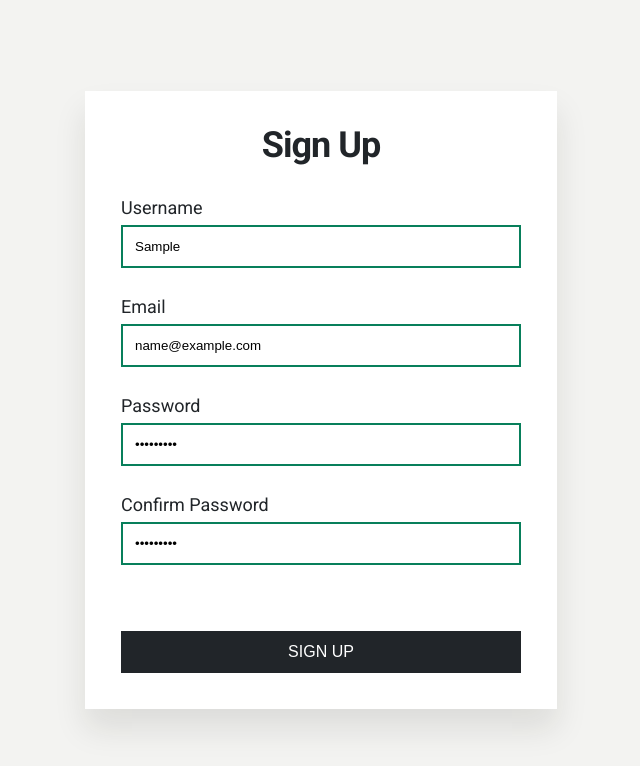
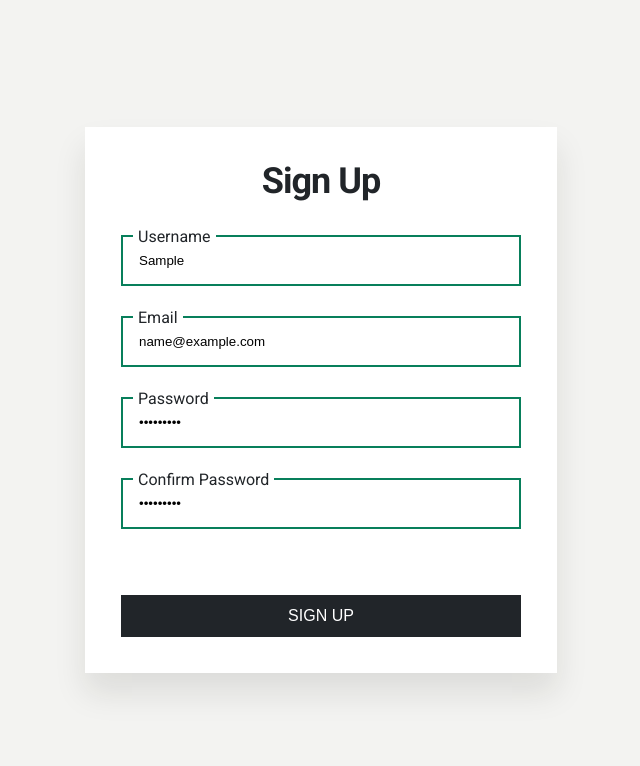
Before and after one commit to SayedM009/P03-Sign-Up-UI1, a plain HTML site: page index.html in a window 1280 px wide. Both pictures are taken after typing "Sample", "name@example.com", "Sample123", "Sample123" into the empty fields and a click on the button "SIGN UP". Shown: the whole page, without its empty margins (319-959 px from the left). Drawn offline with Linux system fonts and the light colour scheme.

Commit message:
I added the lable up behavior and set functionally to check the each input field is empty or not to apply the lable up behavior

```diff
--- a/app.js
+++ b/app.js
@@ -1,46 +1,51 @@
-const form = document.querySelector('.sign__up-form');
-const username = document.getElementById('username');
-const email = document.getElementById('email');
-const password = document.getElementById('password');
-const confirmPassword = document.getElementById('confirm-password');
-const signUpBtn = document.querySelector('.sign__up-form-button');
+const form = document.querySelector(".sign__up-form");
+const username = document.getElementById("username");
+const email = document.getElementById("email");
+const password = document.getElementById("password");
+const confirmPassword = document.getElementById("confirm-password");
+const signUpBtn = document.querySelector(".sign__up-form-button");
+const signUpInputs = document.querySelectorAll(".sign__up-form-input");
 
-function success(input){
-    const errorElement = input.parentElement.querySelector('.sign__up-form-error');
-    input.classList.add('sucess');
-    input.classList.remove('error');
-    errorElement.classList.add('hide');
+function success(input) {
+  const errorElement = input.parentElement.parentElement.querySelector(
+    ".sign__up-form-error"
+  );
+  input.classList.add("sucess");
+  input.classList.remove("error");
+  errorElement.classList.add("hide");
 }
 
-
-function error(input,message){
-    const errorElement = input.parentElement.querySelector('.sign__up-form-error');
-    input.classList.add('error');
+function error(input, message) {
+  const errorElement = input.parentElement.parentElement.querySelector(
+    ".sign__up-form-error"
+  );
+  input.classList.add("error");
   errorElement.textContent = message;
-    errorElement.classList.remove('hide');
+  errorElement.classList.remove("hide");
 }
 
 function getInputName(input) {
   return input.id.charAt(0).toUpperCase() + input.id.slice(1);
 }
 
-
 function checkInputs(inputsArr) {
-    inputsArr.forEach(input => {
-        if(input.value.length === 0){
-            error(input,`${getInputName(input)} is required`);
+  inputsArr.forEach((input) => {
+    if (input.value.length === 0) {
+      error(input, `${getInputName(input)} is required`);
     } else {
       success(input);
     }
-    })
+  });
 }
 
-
-function checkInputLength(input,min,max){
-    if(input.value.length < min){
-        error(input,`${getInputName(input)} must be at least ${min} characters`);
-    } else if(input.value.length > max){
-        error(input,`${checkInputLength(input)} must be less than ${max} characters`);
+function checkInputLength(input, min, max) {
+  if (input.value.length < min) {
+    error(input, `${getInputName(input)} must be at least ${min} characters`);
+  } else if (input.value.length > max) {
+    error(
+      input,
+      `${checkInputLength(input)} must be less than ${max} characters`
+    );
   } else {
     success(input);
   }
@@ -49,26 +54,37 @@ function checkInputLength(input,min,max){
 function checkEmail(input) {
   const re =
     /^(([^<>()[\]\.,;:\s@\"]+(\.[^<>()[\]\.,;:\s@\"]+)*)|(\".+\"))@(([^<>()[\]\.,;:\s@\"]+\.)+[^<>()[\]\.,;:\s@\"]{2,})$/i;
-    if(re.test(input.value.trim())){
+  if (re.test(input.value.trim())) {
     success(input);
   } else {
-        error(input, 'Email is not valid');
+    error(input, "Email is not valid");
   }
 }
 
 function checkPasswordMatch(input1, input2) {
-    if(input1.value !== input2.value){
-        error(input2, 'Passwords do not match');
+  if (input1.value !== input2.value) {
+    error(input2, "Passwords do not match");
   }
 }
 
-
-form.addEventListener('submit', (e) => {
-    e.preventDefault()
+form.addEventListener("submit", (e) => {
+  e.preventDefault();
   checkInputs([username, email, password, confirmPassword]);
   checkInputLength(username, 3, 15);
   checkInputLength(password, 6, 25);
   checkInputLength(confirmPassword, 6, 25);
   checkEmail(email);
   checkPasswordMatch(password, confirmPassword);
-})
+  e.defaultPrevented();
+});
+
+signUpInputs.forEach((input) => {
+  input.addEventListener("focus", function () {
+    this.nextElementSibling.classList.add("label__up");
+    this.classList.add("input__border--process");
+  });
+
+  input.addEventListener("blur", function () {
+    if (!this.value) this.nextElementSibling.classList.remove("label__up");
+  });
+});
--- a/index.html
+++ b/index.html
@@ -1,14 +1,17 @@
 <!DOCTYPE html>
 <html lang="en">
   <head>
-    <meta charset="UTF-8">
-    <meta name="viewport" content="width=device-width, initial-scale=1.0">
+    <meta charset="UTF-8" />
+    <meta name="viewport" content="width=device-width, initial-scale=1.0" />
     <!-- Google Font Roboto -->
-    <link rel="preconnect" href="https://fonts.googleapis.com">
-    <link rel="preconnect" href="https://fonts.gstatic.com" crossorigin>
-    <link href="https://fonts.googleapis.com/css2?family=Roboto:ital,wght@0,100;0,300;0,400;0,500;0,700;0,900;1,100;1,300;1,400;1,500;1,700;1,900&display=swap" rel="stylesheet">
+    <link rel="preconnect" href="https://fonts.googleapis.com" />
+    <link rel="preconnect" href="https://fonts.gstatic.com" crossorigin />
+    <link
+      href="https://fonts.googleapis.com/css2?family=Roboto:ital,wght@0,100;0,300;0,400;0,500;0,700;0,900;1,100;1,300;1,400;1,500;1,700;1,900&display=swap"
+      rel="stylesheet"
+    />
     <script defer src="app.js"></script>
-    <link rel="stylesheet" type="text/css" href="./style.css">
+    <link rel="stylesheet" type="text/css" href="./style.css" />
     <title>Sign Up</title>
   </head>
   <body>
@@ -16,26 +19,40 @@
       <h1 class="sign__up-title">Sign Up</h1>
       <form class="sign__up-form">
         <div class="sign__up-form-group">
+          <div class="up__behavior">
+            <input type="text" id="username" class="sign__up-form-input" />
             <label for="name" class="sign__up-form-label">Username</label>
-                <input type="text" id="username" class="sign__up-form-input" placeholder="Enter username">
+          </div>
           <span class="sign__up-form-error hide">Error Message</span>
         </div>
 
         <div class="sign__up-form-group">
+          <div class="up__behavior">
+            <input type="email" id="email" class="sign__up-form-input" />
             <label for="email" class="sign__up-form-label">Email</label>
-                <input type="email" id="email" class="sign__up-form-input" placeholder="Enter email">
+          </div>
           <span class="sign__up-form-error hide">Error Message</span>
         </div>
 
         <div class="sign__up-form-group">
+          <div class="up__behavior">
+            <input type="password" id="password" class="sign__up-form-input" />
             <label for="password" class="sign__up-form-label">Password</label>
-                <input type="password" id="password" class="sign__up-form-input" placeholder="Enter password">
+          </div>
           <span class="sign__up-form-error hide">Error Message</span>
         </div>
 
         <div class="sign__up-form-group">
-                <label for="confirm-password" class="sign__up-form-label">Confirm Password</label>
-                <input type="password" id="confirm-password" class="sign__up-form-input" placeholder="Confirm password again">
+          <div class="up__behavior">
+            <input
+              type="password"
+              id="confirm-password"
+              class="sign__up-form-input"
+            />
+            <label for="confirm-password" class="sign__up-form-label"
+              >Confirm Password</label
+            >
+          </div>
           <span class="sign__up-form-error hide">Error Message</span>
         </div>
 
--- a/style.css
+++ b/style.css
@@ -1,23 +1,90 @@
-
 :root {
-	--primary-color:#212529;
-	--secondary-color:rgb(25 26 23 / .1);
+  --primary-color: #212529;
+  --secondary-color: rgb(25 26 23 / 0.1);
   --input-validation-true: #087f5b;
   --input-validation-false: #e03131;
 }
-html, body, div, span, applet, object, iframe,
-h1, h2, h3, h4, h5, h6, p, blockquote, pre,
-a, abbr, acronym, address, big, cite, code,
-del, dfn, em, img, ins, kbd, q, s, samp,
-small, strike, strong, sub, sup, tt, var,
-b, u, i, center,
-dl, dt, dd, ol, ul, li,
-fieldset, form, label, legend,
-table, caption, tbody, tfoot, thead, tr, th, td,
-article, aside, canvas, details, embed,
-figure, figcaption, footer, header, hgroup,
-menu, nav, output, ruby, section, summary,
-time, mark, audio, video {
+html,
+body,
+div,
+span,
+applet,
+object,
+iframe,
+h1,
+h2,
+h3,
+h4,
+h5,
+h6,
+p,
+blockquote,
+pre,
+a,
+abbr,
+acronym,
+address,
+big,
+cite,
+code,
+del,
+dfn,
+em,
+img,
+ins,
+kbd,
+q,
+s,
+samp,
+small,
+strike,
+strong,
+sub,
+sup,
+tt,
+var,
+b,
+u,
+i,
+center,
+dl,
+dt,
+dd,
+ol,
+ul,
+li,
+fieldset,
+form,
+label,
+legend,
+table,
+caption,
+tbody,
+tfoot,
+thead,
+tr,
+th,
+td,
+article,
+aside,
+canvas,
+details,
+embed,
+figure,
+figcaption,
+footer,
+header,
+hgroup,
+menu,
+nav,
+output,
+ruby,
+section,
+summary,
+time,
+mark,
+audio,
+video {
   margin: 0;
   padding: 0;
   border: 0;
@@ -26,22 +93,35 @@ time, mark, audio, video {
   vertical-align: baseline;
 }
 /* HTML5 display-role reset for older browsers */
-article, aside, details, figcaption, figure,
-footer, header, hgroup, menu, nav, section {
+article,
+aside,
+details,
+figcaption,
+figure,
+footer,
+header,
+hgroup,
+menu,
+nav,
+section {
   display: block;
 }
 body {
   line-height: 1;
 }
-ol, ul {
+ol,
+ul {
   list-style: none;
 }
-blockquote, q {
+blockquote,
+q {
   quotes: none;
 }
-blockquote:before, blockquote:after,
-q:before, q:after {
-	content: '';
+blockquote:before,
+blockquote:after,
+q:before,
+q:after {
+  content: "";
   content: none;
 }
 table {
@@ -58,16 +138,17 @@ body {
   padding-right: 20px;
   padding-left: 20px;
 }
-h1, label {
+h1,
+label {
   color: var(--primary-color);
 }
 /* 10 / 12 / 14 / 16 / 18 / 20 / 24 / 30 / 36 / 44 / 52 / 62 / 74 / 86 / 98  */
 
 /* Sign up form */
 .sign__up {
-	width:400px;
+  width: 400px;
   background-color: #fff;
-	padding:24px 36px;
+  padding: 24px 36px;
   box-shadow: 0 20px 30px 0 var(--secondary-color);
 }
 
@@ -84,24 +165,38 @@ h1, label {
   .sign__up h1 {
     margin-bottom: 24px;
   }
-
 }
 
-.sign__up .sign__up-form-group {
+.sign__up .sign__up-form-group,
+.sign__up .up__behavior {
   display: flex;
   flex-direction: column;
 }
 
-.sign__up-form-group label {
-	font-size: 18px;
-	font-size: 400;
-	margin-bottom: 8px;
+.sign__up .up__behavior {
+  position: relative;
 }
 
 .sign__up-form-group input {
   border: 1px solid var(--secondary-color);
-	padding:12px ;
+  padding: 16px;
   margin-bottom: 6px;
+  outline: none;
+}
+
+.sign__up-form-group label {
+  font-size: 16px;
+  font-size: 400;
+  position: absolute;
+  top: 16px;
+  left: 12px;
+  transition: all 0.3s;
+}
+
+.label__up {
+  transform: translateY(-22px);
+  background: #fff;
+  padding: 0 5px 0 5px;
 }
 
 .sucess {
@@ -116,8 +211,6 @@ h1, label {
   border: 1px solid var(--primary-color);
 }
 
-
-
 .sign__up-form-error {
   font-size: 12px;
   color: var(--input-validation-false);
@@ -130,7 +223,7 @@ h1, label {
 }
 .sign__up-form-button {
   background-color: var(--primary-color);
-	color:#FFF;
+  color: #fff;
   text-transform: uppercase;
   font-size: 16px;
   font-weight: 400;
@@ -139,7 +232,7 @@ h1, label {
   cursor: pointer;
   margin-top: 36px;
   margin-bottom: 12px;
-	border:none
+  border: none;
 }
 
 .sign__up-form-button:hover {
@@ -147,8 +240,7 @@ h1, label {
 }
 
 @media (max-width: 767px) {
-	.sign__up-form-button  {
+  .sign__up-form-button {
     margin-top: 0;
   }
-
 }
```
Lines whose indentation alone changed are shown as unchanged.
